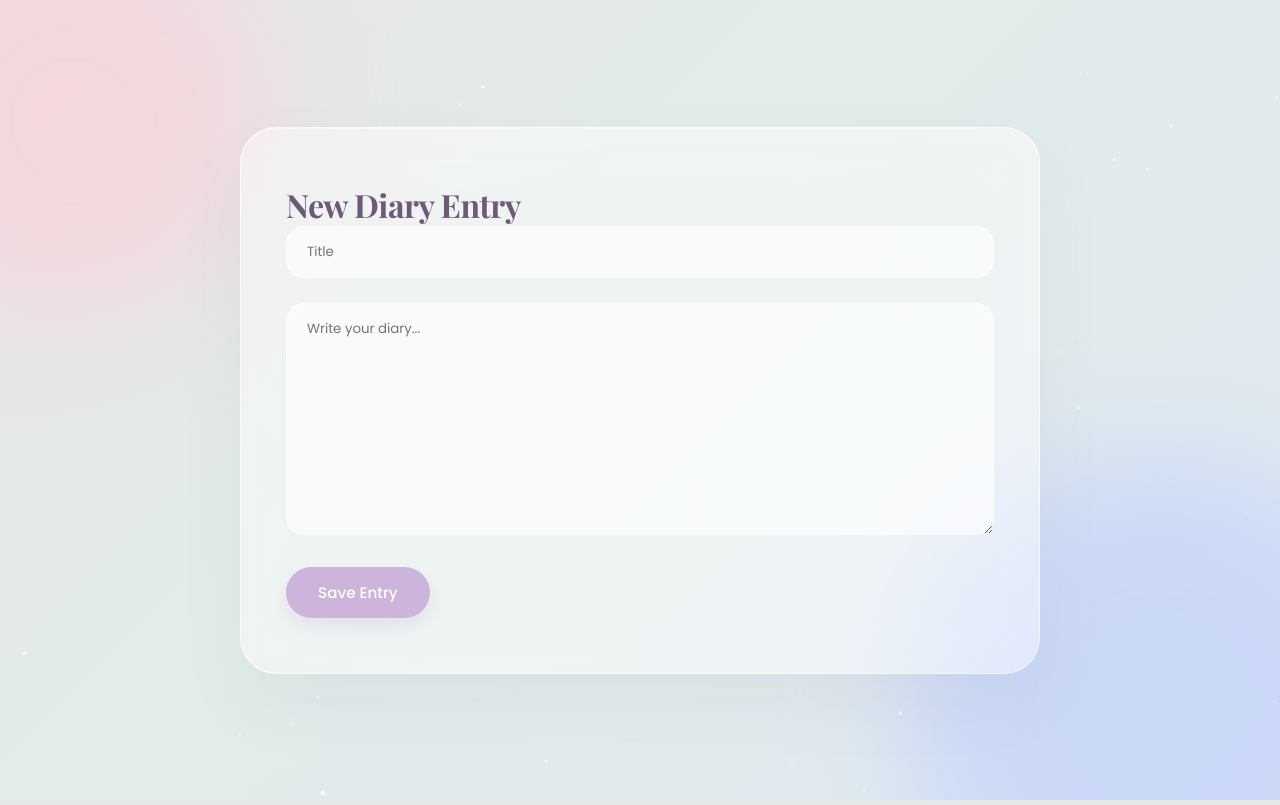
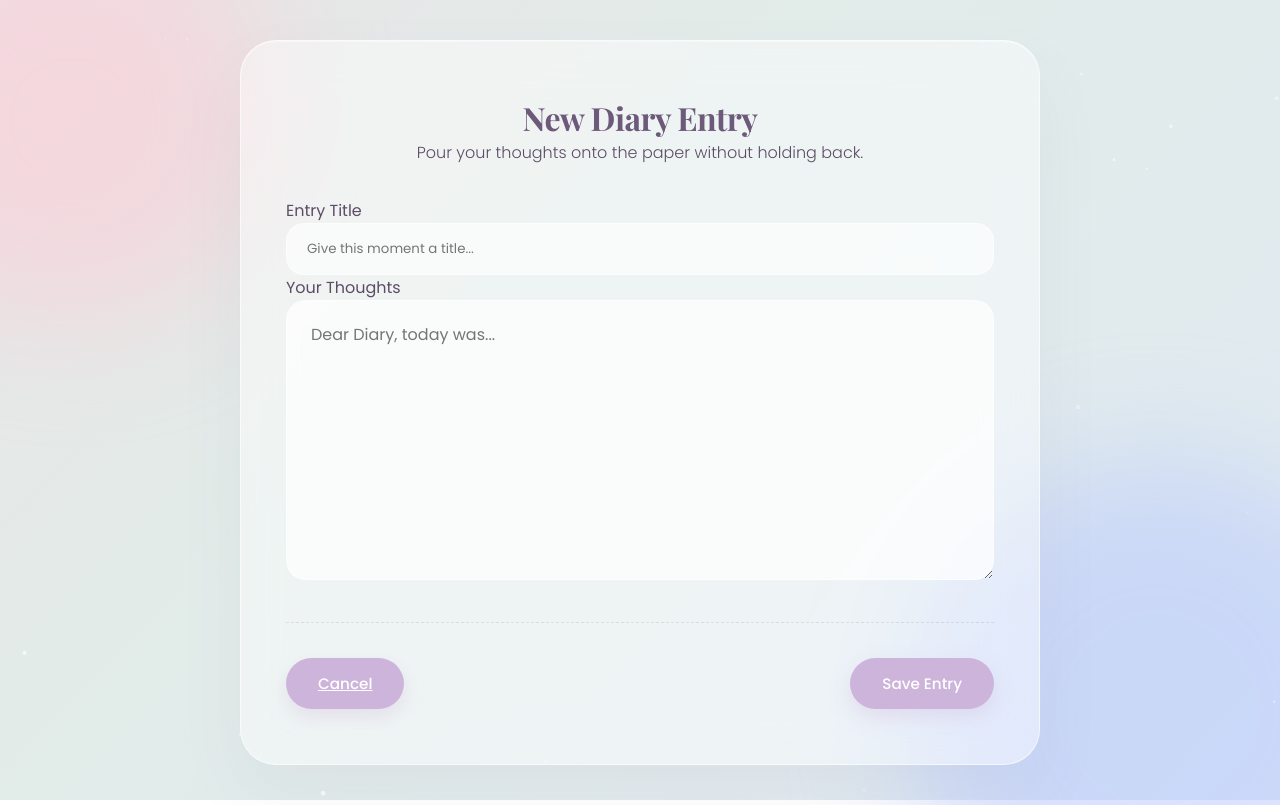
Before and after one commit to 4t1f4/Whisper-Pages, a Flask app: page /diary/new in a window 1280 px wide. Run offline with Flask 3, Linux system fonts and the light colour scheme; the visitor is signed in with stand-in values (Sample User, id 1); some web fonts are replaced.

Commit message:
feat: enhance new entry creation form with clean markdown styling

```diff
--- a/app/templates/diary/new_entry.html
+++ b/app/templates/diary/new_entry.html
@@ -1,33 +1,81 @@
 {% extends "base.html" %}
 {% block title %}New Entry{% endblock %}
 
+{% block extra_css %}
+<style>
+    .entry-header {
+        text-align: center;
+        margin-bottom: 30px;
+    }
+
+    /* Notebook journal styling for writing content */
+    .journal-textarea {
+        background: rgba(255, 255, 255, 0.7);
+        line-height: 1.8 !important;
+        font-size: 1rem;
+        padding: 20px 24px !important;
+        border-radius: 20px !important;
+        min-height: 280px;
+    }
+
+    /* Form actions control layout */
+    .entry-actions {
+        display: flex;
+        justify-content: space-between;
+        align-items: center;
+        gap: 16px;
+        margin-top: 30px;
+    }
+
+    @media (max-width: 500px) {
+        .entry-actions {
+            flex-direction: column-reverse;
+            width: 100%;
+        }
+        .entry-actions .btn {
+            width: 100%;
+        }
+    }
+</style>
+{% endblock %}
+
 {% block content %}
-
-<h1>New Diary Entry</h1>
+<div class="entry-header">
+    <h1>New Diary Entry</h1>
+    <p>Pour your thoughts onto the paper without holding back.</p>
+</div>
 
 <form method="POST">
 
+    <label for="title">Entry Title</label>
     <input
         type="text"
+        id="title"
         name="title"
-        placeholder="Title"
+        placeholder="Give this moment a title..."
         required
     >
-    <br><br>
 
+    <label for="content">Your Thoughts</label>
     <textarea
+        id="content"
         name="content"
-        placeholder="Write your diary..."
-        rows="10"
-        cols="50"
+        class="journal-textarea"
+        placeholder="Dear Diary, today was..."
         required
     ></textarea>
-    <br><br>
 
-    <button type="submit">
-        Save Entry
-    </button>
+    <hr>
+
+    <div class="entry-actions">
+        <a href="{{ url_for('diary.dashboard') }}" class="btn btn-secondary">
+            Cancel
+        </a>
+
+        <button type="submit">
+            Save Entry
+        </button>
+    </div>
 
 </form>
-
 {% endblock %}
```
